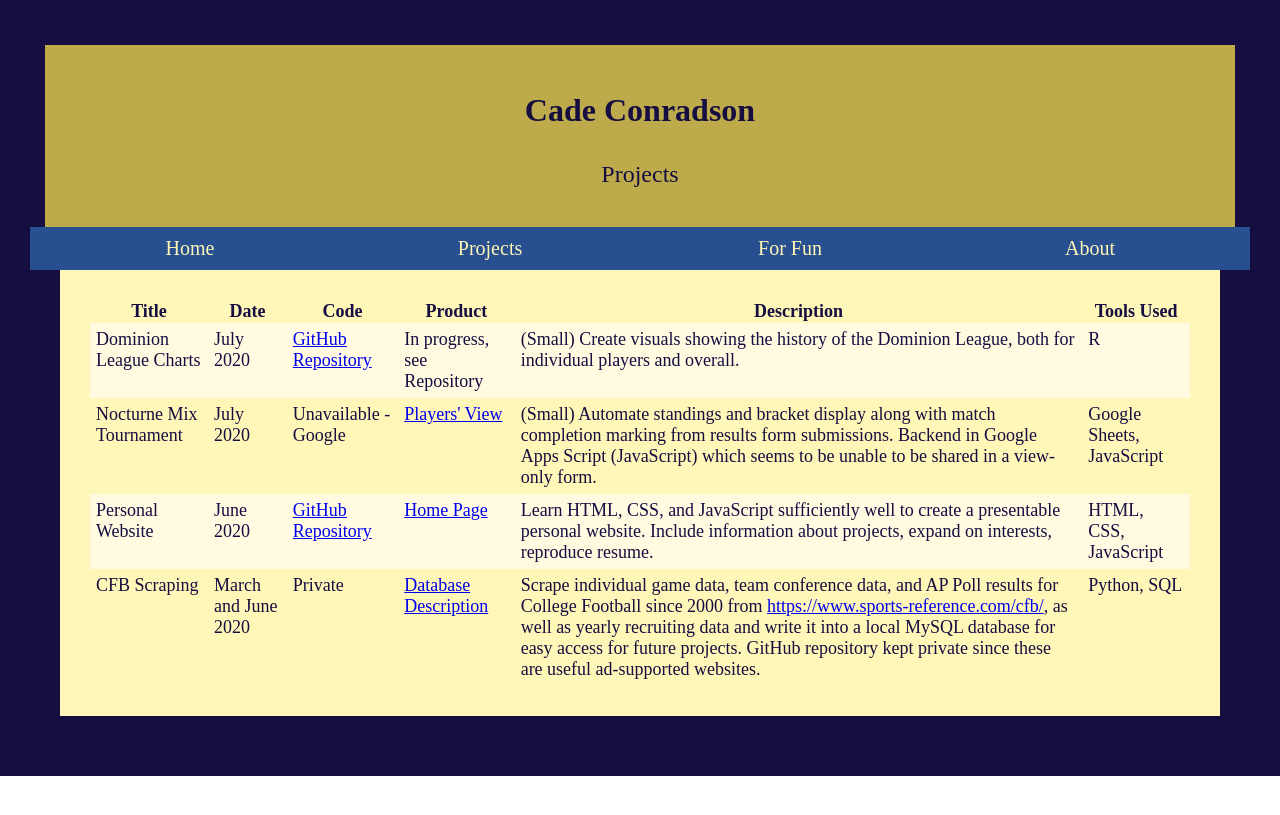
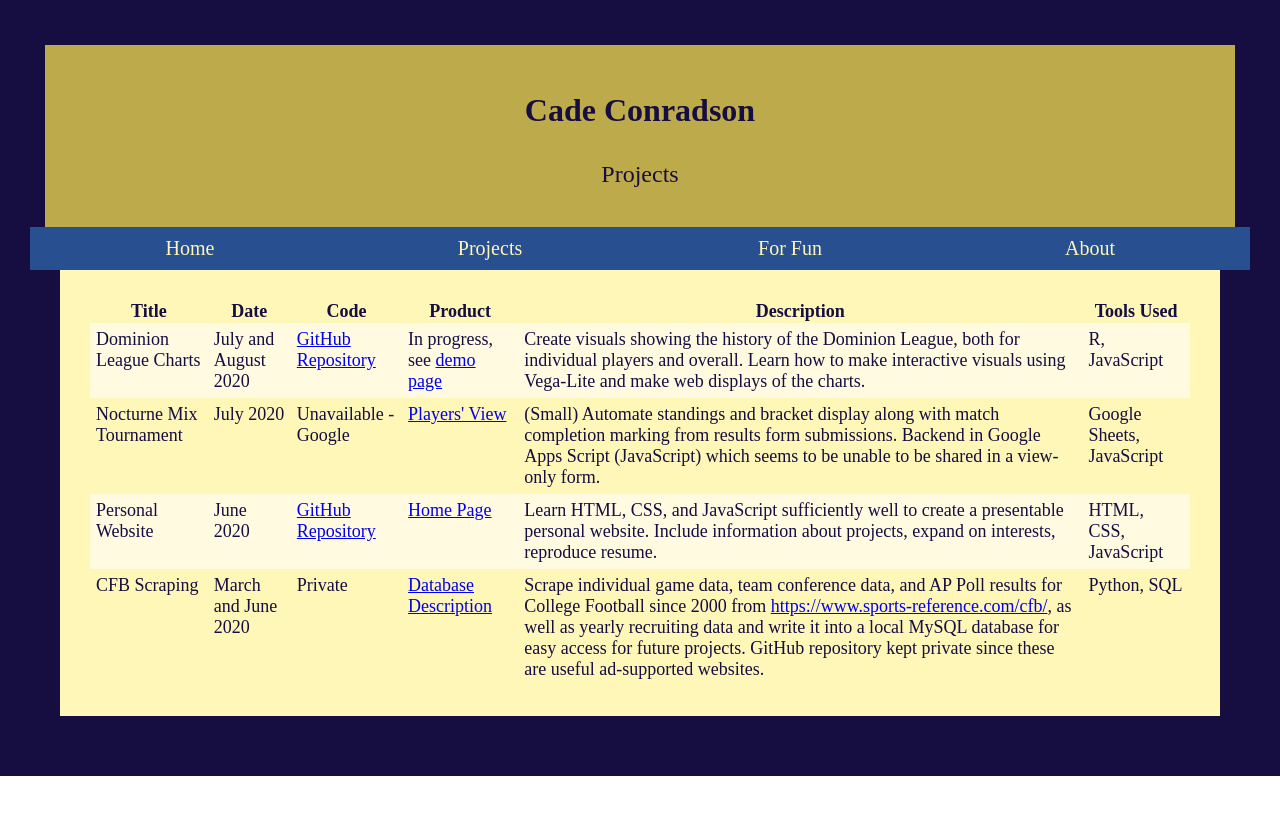
Before and after one commit to cconradson/cconradson.github.io, a Jekyll site: the page built from projects.html, in a window 1280 px wide. Shown: the top 815 px of the page. Built offline with Jekyll 4.4.1, drawn with Linux system fonts in a browser that asks for light colours.

Commit message:
basic interactivity

```diff
--- a/projects.html
+++ b/projects.html
@@ -26,11 +26,11 @@ title: Projects
 -->
 		<tr>
 			<td>Dominion League Charts</td>
-			<td>July 2020</td>
+			<td>July and August 2020</td>
 			<td><a href="https://github.com/tracerdominion/LeagueCharts" target="_blank">GitHub Repository</a></td>
-			<td>In progress, see Repository</td>
-			<td>(Small) Create visuals showing the history of the Dominion League, both for individual players and overall.</td>
-			<td>R</td>
+			<td>In progress, see <a href="{{ site.url}}/demonstration.html">demo page</a></td>
+			<td>Create visuals showing the history of the Dominion League, both for individual players and overall. Learn how to make interactive visuals using Vega-Lite and make web displays of the charts.</td>
+			<td>R, JavaScript</td>
 		</tr>
 		<tr>
 			<td>Nocturne Mix Tournament</td>
```
Also changed, not shown: demonstration.html (+36 -18 lines).
